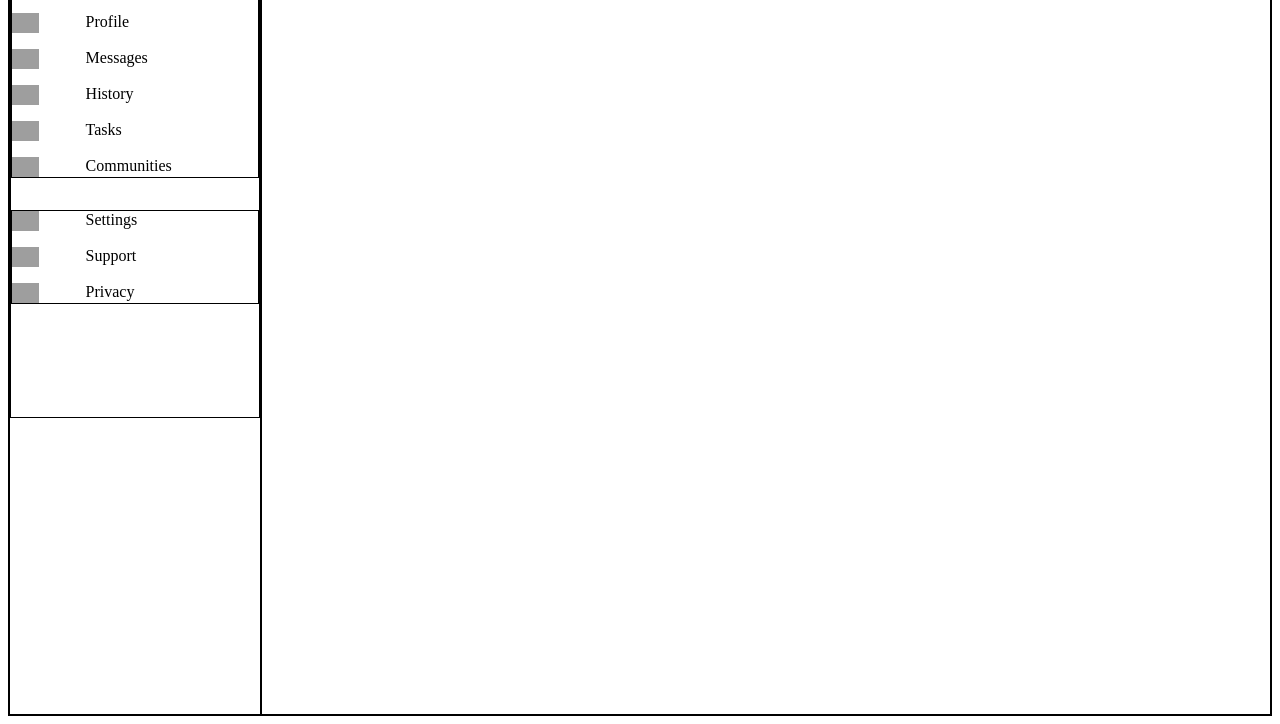
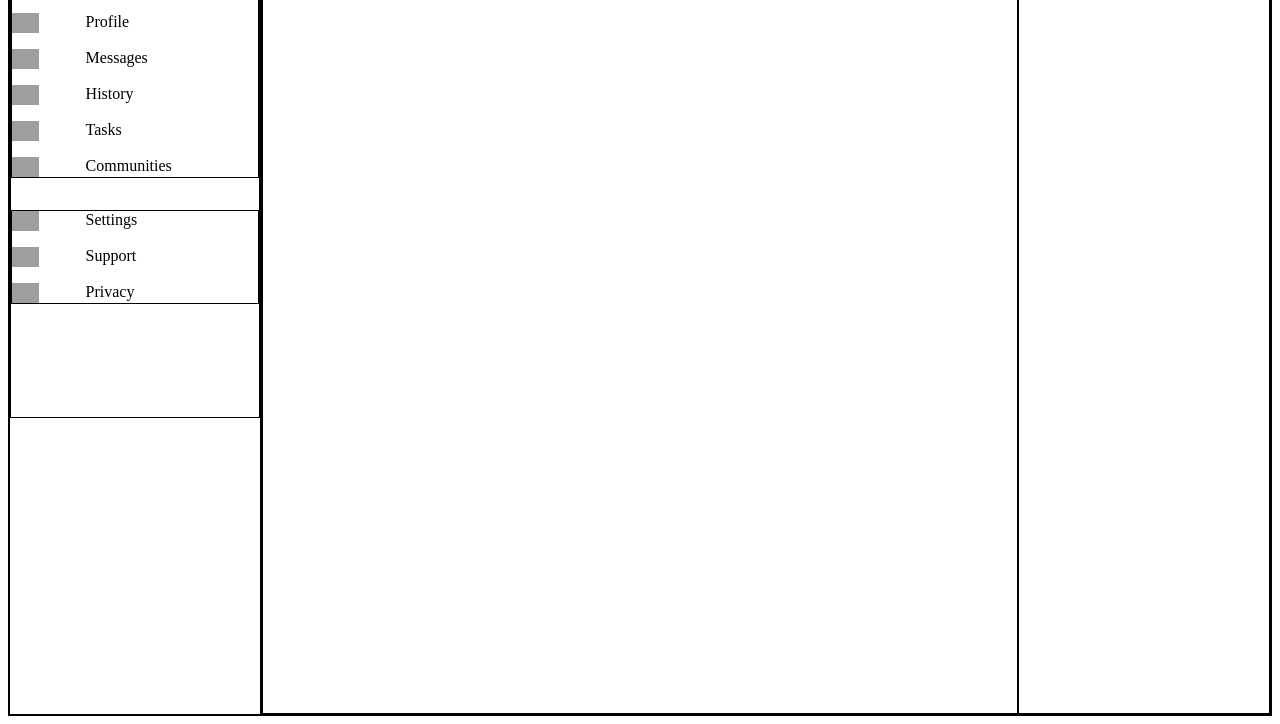
Before and after one commit to acl13/admin-dashboard, a plain HTML site: page index.html in a window 1280 px wide. Shown: the part 183-907 px from the top of the page. Drawn offline with Linux system fonts and the light colour scheme; grey boxes are pictures that could not be loaded.

Commit message:
create content main layout

```diff
--- a/index.html
+++ b/index.html
@@ -63,7 +63,12 @@
             </div>
         </div>
         <div class="content">
-            Content
+            <div class="projects">
+                Projects
+            </div>
+            <div class="updates">
+                Updates
+            </div>
         </div>
     </div>
 
--- a/style.css
+++ b/style.css
@@ -45,3 +45,17 @@ div {
 .sidebar-title {
     display: flex;
 }
+
+.content {
+    display: grid;
+    grid-template-columns: 3fr 1fr;
+    grid-template-rows: 1fr 10fr;
+}
+
+.projects {
+    grid-area: 1 / 1 / 3 / 2;
+}
+
+.updates {
+    grid-area: 1 / 2 / 3 / 3;
+}
```
